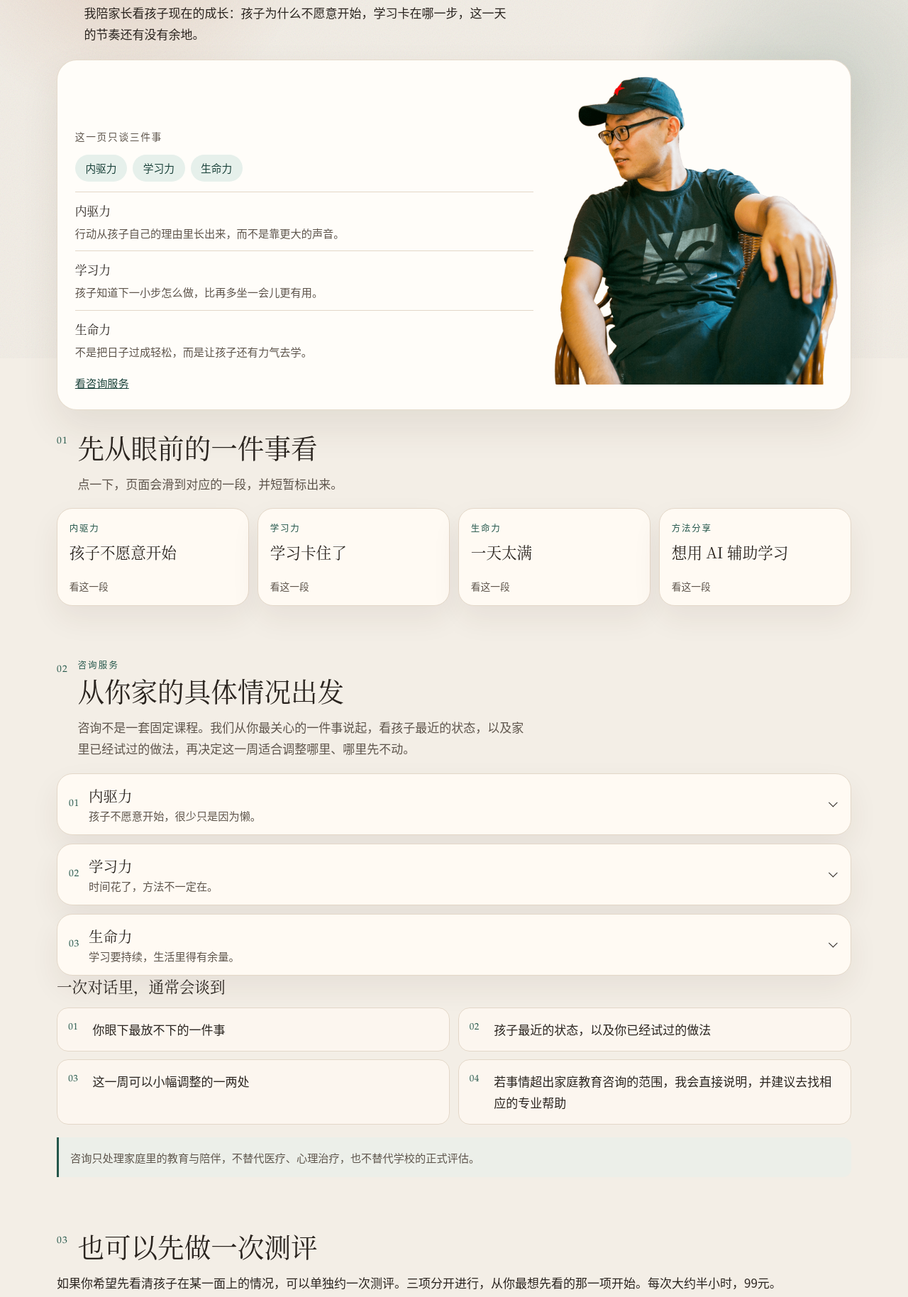
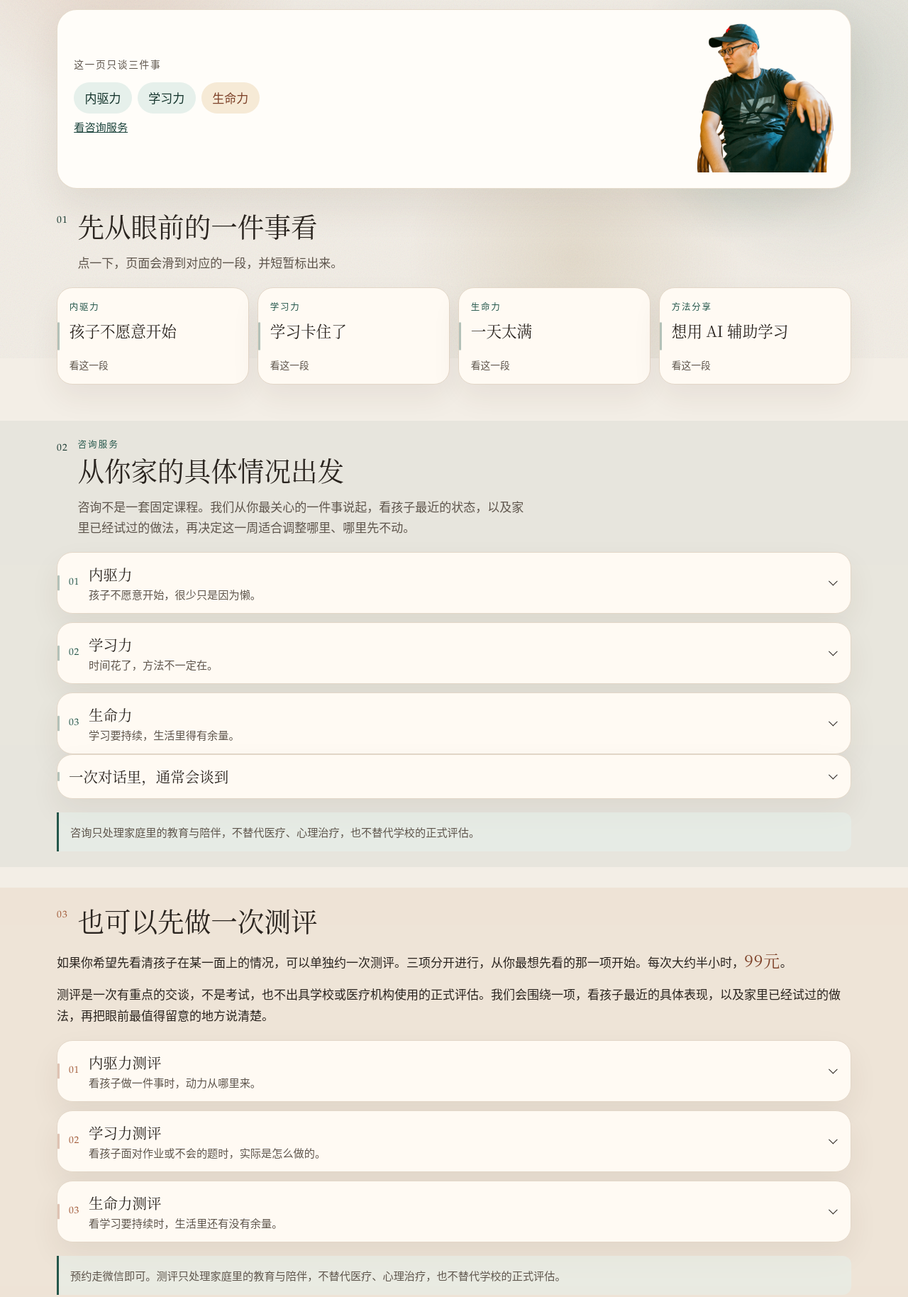
Before and after one commit to yongfc/chenyong-parent-coach, a plain HTML site: page index.html in a window 1280 px wide. Shown: the part 295-2123 px from the top of the page at 71% size. Drawn offline with Linux system fonts and the light colour scheme.

Commit message:
Lighten the hero and add theme-pill interaction.
Shrink the portrait, keep the approved assessment wording behind expandable cards, and layer tea and forest tones with the sage palette. Preview only.

Co-authored-by: 东凰 <yongfc@users.noreply.github.com>

```diff
--- a/index.html
+++ b/index.html
@@ -53,7 +53,6 @@
             <p class="kicker">家庭教育咨询</p>
             <h1>陈咏</h1>
             <p class="display">把注意力放在家里正在发生的事</p>
-            <p class="lede">我陪家长看孩子现在的成长：孩子为什么不愿意开始，学习卡在哪一步，这一天的节奏还有没有余地。</p>
           </div>
         </div>
       </header>
@@ -63,25 +62,12 @@
         </figure>
         <div class="portrait-copy">
           <p class="hero-card-kicker">这一页只谈三件事</p>
-          <ul class="focus" aria-label="三个主题">
-            <li>内驱力</li>
-            <li>学习力</li>
-            <li>生命力</li>
-          </ul>
-          <ol class="hero-points">
-            <li>
-              <span>内驱力</span>
-              行动从孩子自己的理由里长出来，而不是靠更大的声音。
-            </li>
-            <li>
-              <span>学习力</span>
-              孩子知道下一小步怎么做，比再多坐一会儿更有用。
-            </li>
-            <li>
-              <span>生命力</span>
-              不是把日子过成轻松，而是让孩子还有力气去学。
-            </li>
-          </ol>
+          <div class="focus" role="group" aria-label="三个主题">
+            <button type="button" class="pill" data-theme data-jump="drive" data-line="行动从孩子自己的理由里长出来，而不是靠更大的声音。" aria-pressed="false">内驱力</button>
+            <button type="button" class="pill" data-theme data-jump="study" data-line="孩子知道下一小步怎么做，比再多坐一会儿更有用。" aria-pressed="false">学习力</button>
+            <button type="button" class="pill pill-clay" data-theme data-jump="life" data-line="不是把日子过成轻松，而是让孩子还有力气去学。" aria-pressed="false">生命力</button>
+          </div>
+          <p class="theme-line" data-theme-line hidden></p>
           <a class="text-link" href="#consult">看咨询服务</a>
         </div>
       </aside>
@@ -118,7 +104,7 @@
       </section>
       </div>
 
-      <section class="band reveal" id="consult" aria-labelledby="consult-title">
+      <section class="band reveal tone-sage" id="consult" aria-labelledby="consult-title">
         <div class="section-head">
           <span class="idx">02</span>
           <div>
@@ -187,8 +173,17 @@
           </article>
         </div>
 
-        <div class="talk">
-          <h3>一次对话里，通常会谈到</h3>
+        <article class="card acc">
+          <h3>
+            <button type="button" class="acc-btn" data-acc aria-expanded="false" aria-controls="talk-panel" id="talk-btn">
+              <span class="acc-copy">
+                <span class="acc-title">一次对话里，通常会谈到</span>
+              </span>
+              <span class="chev" aria-hidden="true"></span>
+            </button>
+          </h3>
+          <div class="acc-panel" id="talk-panel" role="region" aria-labelledby="talk-btn">
+            <div class="acc-inner">
               <ol class="talk-grid">
                 <li>你眼下最放不下的一件事</li>
                 <li>孩子最近的状态，以及你已经试过的做法</li>
@@ -196,11 +191,13 @@
                 <li>若事情超出家庭教育咨询的范围，我会直接说明，并建议去找相应的专业帮助</li>
               </ol>
             </div>
+          </div>
+        </article>
 
         <p class="boundary">咨询只处理家庭里的教育与陪伴，不替代医疗、心理治疗，也不替代学校的正式评估。</p>
       </section>
 
-      <section class="band reveal" id="assess" aria-labelledby="assess-title">
+      <section class="band reveal tone-tea" id="assess" aria-labelledby="assess-title">
         <div class="section-head">
           <span class="idx">03</span>
           <div>
@@ -208,27 +205,66 @@
           </div>
         </div>
         <div class="assess-lead">
-          <p>如果你希望先看清孩子在某一面上的情况，可以单独约一次测评。三项分开进行，从你最想先看的那一项开始。每次大约半小时，99元。</p>
+          <p>如果你希望先看清孩子在某一面上的情况，可以单独约一次测评。三项分开进行，从你最想先看的那一项开始。每次大约半小时，<span class="price">99元</span>。</p>
           <p>测评是一次有重点的交谈，不是考试，也不出具学校或医疗机构使用的正式评估。我们会围绕一项，看孩子最近的具体表现，以及家里已经试过的做法，再把眼前最值得留意的地方说清楚。</p>
         </div>
-        <ol class="steps">
-          <li class="card step">
-            <h3>内驱力测评</h3>
+        <div class="stack">
+          <article class="card acc">
+            <h3>
+              <button type="button" class="acc-btn" data-acc aria-expanded="false" aria-controls="assess-drive" id="assess-drive-btn">
+                <span class="num">01</span>
+                <span class="acc-copy">
+                  <span class="acc-title">内驱力测评</span>
+                  <span class="acc-tease">看孩子做一件事时，动力从哪里来。</span>
+                </span>
+                <span class="chev" aria-hidden="true"></span>
+              </button>
+            </h3>
+            <div class="acc-panel" id="assess-drive" role="region" aria-labelledby="assess-drive-btn">
+              <div class="acc-inner">
                 <p>看孩子做一件事时，动力从哪里来：是自己想试，还是主要靠提醒和催促。也会看什么时候比较愿意开始，什么情况下容易停下，以及你的哪一种反应会让行动更容易，或更难。结束后，你会更清楚：眼下卡住的，更像是任务太大、怕错，还是自己想做的理由变少了；这一两周可以先动哪里。</p>
-          </li>
-          <li class="card step">
-            <h3>学习力测评</h3>
+              </div>
+            </div>
+          </article>
+          <article class="card acc">
+            <h3>
+              <button type="button" class="acc-btn" data-acc aria-expanded="false" aria-controls="assess-study" id="assess-study-btn">
+                <span class="num">02</span>
+                <span class="acc-copy">
+                  <span class="acc-title">学习力测评</span>
+                  <span class="acc-tease">看孩子面对作业或不会的题时，实际是怎么做的。</span>
+                </span>
+                <span class="chev" aria-hidden="true"></span>
+              </button>
+            </h3>
+            <div class="acc-panel" id="assess-study" role="region" aria-labelledby="assess-study-btn">
+              <div class="acc-inner">
                 <p>看孩子面对作业或不会的题时，实际是怎么做的：会不会把任务拆开、卡住时先问什么、错了之后会不会回看，以及作息是否还能撑住第二天的学习。结束后，你会更清楚：时间花了，卡在哪一步；哪一步适合让孩子自己完成，哪一步需要把做法讲具体。</p>
-          </li>
-          <li class="card step">
-            <h3>生命力测评</h3>
+              </div>
+            </div>
+          </article>
+          <article class="card acc">
+            <h3>
+              <button type="button" class="acc-btn" data-acc aria-expanded="false" aria-controls="assess-life" id="assess-life-btn">
+                <span class="num">03</span>
+                <span class="acc-copy">
+                  <span class="acc-title">生命力测评</span>
+                  <span class="acc-tease">看学习要持续时，生活里还有没有余量。</span>
+                </span>
+                <span class="chev" aria-hidden="true"></span>
+              </button>
+            </h3>
+            <div class="acc-panel" id="assess-life" role="region" aria-labelledby="assess-life-btn">
+              <div class="acc-inner">
                 <p>看学习要持续时，生活里还有没有余量。睡眠、吃饭、运动、情绪，还有亲子之间的气氛，都会带到第二天的学习里。结束后，你会更清楚：一天里什么已经太满，什么可以留白；怎样让孩子还有力气去学。</p>
-          </li>
-        </ol>
+              </div>
+            </div>
+          </article>
+        </div>
         <p class="boundary">预约走微信即可。测评只处理家庭里的教育与陪伴，不替代医疗、心理治疗，也不替代学校的正式评估。</p>
       </section>
 
-      <section class="band reveal" id="ai" aria-labelledby="ai-title">
+      <section class="band reveal tone-forest" id="ai" aria-labelledby="ai-title">
         <div class="section-head">
             <span class="idx">04</span>
           <div>
@@ -258,7 +294,7 @@
         <p class="boundary">这些方法可以单独试，也可以在咨询里按你家的情况调整。它们辅助学习，不代替学校教学，也不代替孩子自己的思考。</p>
       </section>
 
-      <section class="band reveal" id="contact" aria-labelledby="contact-title">
+      <section class="band reveal tone-ink" id="contact" aria-labelledby="contact-title">
         <div class="section-head">
           <span class="idx">05</span>
           <div>
--- a/site.js
+++ b/site.js
@@ -34,7 +34,25 @@
     });
   });
 
+  var themeTimer = 0;
+  document.querySelectorAll("[data-theme]").forEach(function (btn) {
+    btn.addEventListener("click", function () {
+      document.querySelectorAll("[data-theme]").forEach(function (other) {
+        other.setAttribute("aria-pressed", other === btn ? "true" : "false");
+      });
+      var line = document.querySelector("[data-theme-line]");
+      if (line) {
+        line.hidden = false;
+        line.textContent = btn.getAttribute("data-line") || "";
+      }
+      var target = btn.getAttribute("data-jump");
+      window.clearTimeout(themeTimer);
+      themeTimer = window.setTimeout(function () { jumpTo(target); }, reduce ? 0 : 700);
+    });
+  });
+
   document.querySelectorAll("[data-jump]").forEach(function (link) {
+    if (link.hasAttribute("data-theme")) return;
     link.addEventListener("click", function (event) {
       event.preventDefault();
       jumpTo(link.getAttribute("data-jump"));
--- a/styles.css
+++ b/styles.css
@@ -8,6 +8,11 @@
   --sage: #24564a;
   --sage-deep: #1b433b;
   --sage-soft: #e6f0eb;
+  --forest: #14342c;
+  --clay: #a15a38;
+  --clay-deep: #7d4128;
+  --tea: #c4a06a;
+  --tea-soft: #f6ead6;
   --blush: #f6e7d6;
   --shadow: 0 18px 42px rgba(72, 48, 24, 0.07);
   --sans: "PingFang SC", "Hiragino Sans GB", "Noto Sans SC", "Noto Sans CJK SC", "Source Han Sans SC", "Microsoft YaHei", "WenQuanYi Micro Hei", sans-serif;
@@ -30,6 +35,7 @@ html {
 
 body {
   margin: 0;
+  overflow-x: hidden;
   background-color: var(--paper);
   color: var(--ink);
   font-family: var(--sans);
@@ -285,7 +291,7 @@ p, li { text-wrap: pretty; }
 
 .portrait img {
   display: block;
-  width: min(100%, 320px);
+  width: min(72%, 210px);
   height: auto;
   margin: 0 auto;
   background: transparent;
@@ -295,12 +301,41 @@ p, li { text-wrap: pretty; }
 
 .portrait-card .focus { margin-top: 0.85rem; }
 
-.portrait-card .focus li {
-  padding: 0.32rem 0.85rem;
-  border-color: transparent;
+.pill {
+  appearance: none;
+  font: inherit;
+  cursor: pointer;
+  padding: 0.38rem 0.9rem;
+  border: 1px solid transparent;
+  border-radius: 999px;
   background: var(--sage-soft);
-  color: var(--sage-deep);
+  color: var(--forest);
+  transition: transform 0.22s ease, background 0.22s ease, color 0.22s ease, box-shadow 0.22s ease;
 }
+
+.pill:hover {
+  transform: translateY(-2px);
+  box-shadow: 0 8px 16px rgba(36, 86, 74, 0.12);
+}
+
+.pill:active { transform: translateY(0) scale(0.97); }
+
+.pill-clay { background: var(--tea-soft); color: var(--clay-deep); }
+
+.pill[aria-pressed="true"] {
+  background: var(--clay);
+  color: #fffaf3;
+  box-shadow: 0 8px 18px rgba(161, 90, 56, 0.22);
+}
+
+.theme-line {
+  margin: 0.85rem 0 0;
+  padding-left: 0.75rem;
+  border-left: 2px solid var(--clay);
+  color: var(--ink);
+}
+
+.text-link { color: var(--clay-deep); }
 
 .seal {
   width: 3.1rem;
@@ -998,17 +1033,17 @@ html.js .reveal.is-in .step:hover { transition-delay: 0s; transform: translateY(
   .intro .scenes { grid-column: auto; grid-row: auto; }
   .intro .scenes { margin-top: 0.4rem; }
   .portrait-card {
-    grid-template-columns: minmax(0, 1.22fr) minmax(240px, 0.78fr);
-    align-items: end;
-    padding: 0 0.4rem 1.3rem 1.55rem;
+    grid-template-columns: minmax(0, 1fr) 220px;
+    align-items: center;
+    padding: 0.4rem 0.6rem 0.85rem 1.45rem;
   }
-  .portrait-copy { order: 1; padding-right: 0.4rem; }
+  .portrait-copy { order: 1; padding-right: 0.6rem; }
   .portrait {
     order: 2;
-    padding: 1.1rem 0.45rem 0.85rem 0.15rem;
+    padding: 0.7rem 0.35rem 0.55rem;
   }
   .portrait img {
-    width: min(100%, 430px);
+    width: 196px;
     margin: 0;
   }
   .scene-grid { grid-template-columns: repeat(4, 1fr); }
@@ -1126,10 +1161,86 @@ html.js .reveal.is-in .step:hover { transition-delay: 0s; transform: translateY(
 .progress-bar {
   display: block;
   height: 100%;
-  background: var(--sage);
+  background: linear-gradient(90deg, var(--forest), var(--clay));
   transform: scaleX(0);
   transform-origin: left center;
 }
+
+.tone-sage,
+.tone-tea,
+.tone-forest,
+.tone-ink { position: relative; }
+
+.tone-sage::before,
+.tone-tea::before,
+.tone-forest::before,
+.tone-ink::before {
+  content: "";
+  position: absolute;
+  z-index: -1;
+  left: 50%;
+  width: 100vw;
+  top: -1.4rem;
+  bottom: -1.4rem;
+  transform: translateX(-50%);
+  pointer-events: none;
+}
+
+.tone-sage::before { background: rgba(36, 86, 74, 0.055); }
+.tone-tea::before { background: rgba(196, 146, 92, 0.11); }
+.tone-forest::before { background: rgba(20, 52, 44, 0.045); }
+.tone-ink::before { background: rgba(42, 36, 31, 0.035); }
+
+.price {
+  color: var(--clay-deep);
+  font-family: var(--serif);
+  font-size: 1.35em;
+  letter-spacing: 0.03em;
+}
+
+.card,
+.scene,
+.step {
+  position: relative;
+}
+
+.card::after,
+.scene::after {
+  content: "";
+  position: absolute;
+  left: 0;
+  top: 12px;
+  bottom: 12px;
+  width: 3px;
+  border-radius: 3px;
+  background: var(--sage);
+  transform: scaleY(0.35);
+  transform-origin: center;
+  opacity: 0.35;
+  transition: transform 0.3s ease, opacity 0.3s ease, background 0.3s ease;
+  pointer-events: none;
+}
+
+.tone-tea .card::after { background: var(--clay); }
+
+.card:hover::after,
+.scene:hover::after,
+.card:has([aria-expanded="true"])::after {
+  transform: scaleY(1);
+  opacity: 1;
+}
+
+.card:hover,
+.acc:hover {
+  transform: translateY(-3px);
+  box-shadow: 0 18px 36px rgba(72, 48, 24, 0.1);
+}
+
+.card:active { transform: translateY(-1px) scale(0.995); }
+
+.idx { color: var(--forest); }
+.tone-tea .idx,
+.tone-tea .num { color: var(--clay); }
 
 html.js .side-label,
 html.js .title-stack > .kicker,
@@ -1186,6 +1297,11 @@ html.js .hero-card { animation-delay: 0.62s; }
   .scene:hover,
   .scene:active,
   .step:hover,
+  .card:hover,
+  .card:active,
+  .acc:hover,
+  .pill:hover,
+  .pill:active,
   .wx:hover,
   .wx:active,
   html.js .scenes.is-in .scene:hover,
```
Lines whose indentation alone changed are shown as unchanged.
